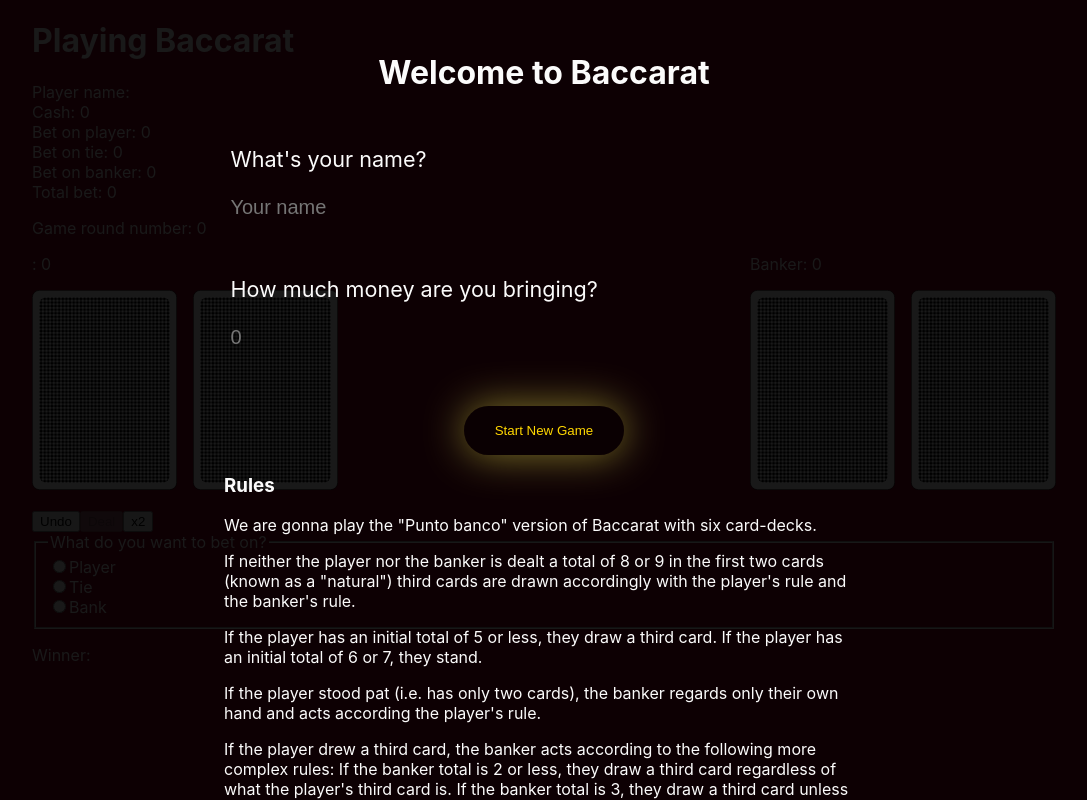
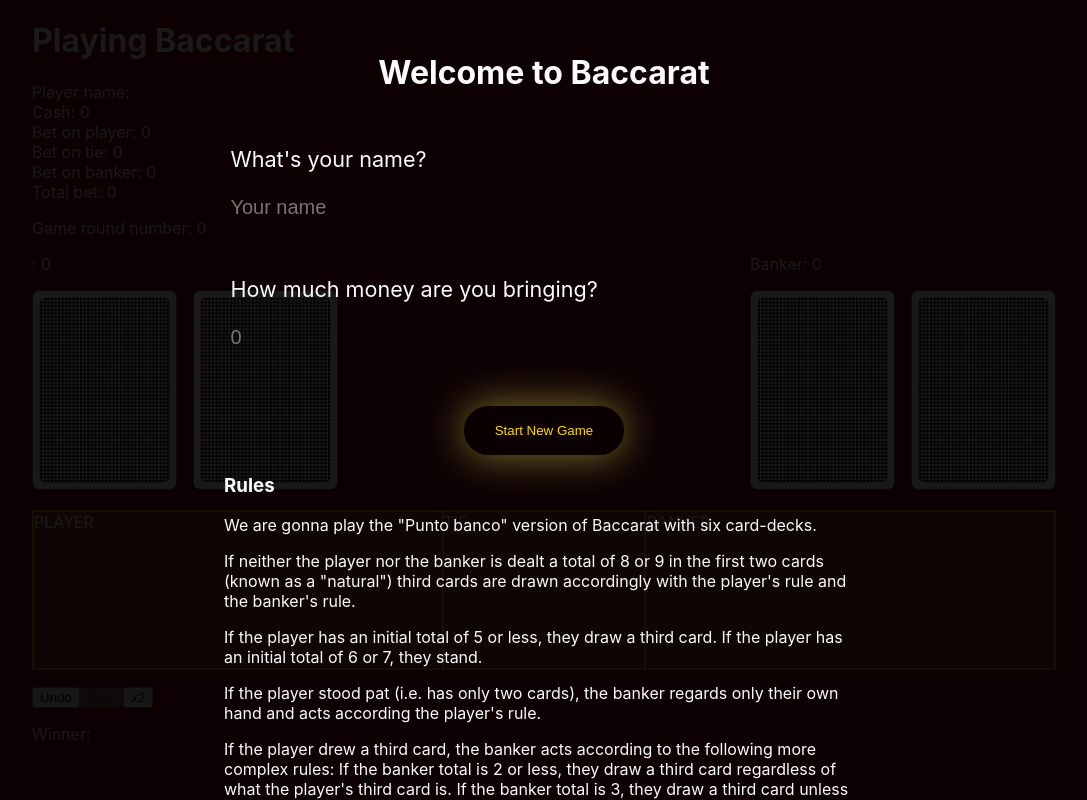
Before and after one commit to Ewelina92/Baccarat, a React (Create React App) app: page / in a window 1280 px wide. Shown: the whole page, without its empty margins (96-1183 px from the left). Built offline with nearby package versions, Linux system fonts and the light colour scheme.

Commit message:
add drag and drop

```diff
--- a/src/components/betting-chips/BettingChip.tsx
+++ b/src/components/betting-chips/BettingChip.tsx
@@ -16,7 +16,7 @@ export const BettingChip = ({
   isHidden,
   placeBet
 }: BettingChipProps) => {
-  const handleOnClick = () => {
+  const handleOnDragStart = () => {
     placeBet(value);
   };
 
@@ -25,8 +25,9 @@ export const BettingChip = ({
       className={styles.chip}
       type="button"
       value={value}
-      onClick={handleOnClick}
       hidden={isHidden}
+      draggable
+      onDragStart={handleOnDragStart}
     >
       {value}
     </button>
--- a/src/components/betting-chips/BettingChips.tsx
+++ b/src/components/betting-chips/BettingChips.tsx
@@ -1,8 +1,6 @@
 import React from "react";
 import { observer } from "mobx-react";
 import { BetOnOptions, BettingChip, BettingChipsValues } from "./BettingChip";
-import sound from "./betting-chip-sound.mp3";
-import { useAudio } from "../../hooks/useAudio";
 
 import styles from "./BettingChips.module.scss";
 import { useMainStore } from "../../hooks/useMainStore";
@@ -10,32 +8,34 @@ import { useMainStore } from "../../hooks/useMainStore";
 const bettingChipValues: BettingChipsValues[] = [1, 5, 25, 50, 100];
 
 export type BettingChipsProps = {
-  bettingChoice: BetOnOptions;
+  // bettingChoice: BetOnOptions;
 };
 
-export const BettingChips = observer(({ bettingChoice }: BettingChipsProps) => {
-  const { player, betOnPlayer, betOnTie, betOnBanker } = useMainStore();
-  const audio = useAudio(sound);
+export const BettingChips = observer(() => {
+  const { game, player } = useMainStore();
 
-  const addToBet = (value: number) => {
-    if (value > player.playerMoney) {
-      return;
-    }
+  //   if (value > player.playerMoney) {
+  //     return;
+  //   }
 
-    switch (bettingChoice) {
-      case "player":
-        betOnPlayer(value);
-        break;
-      case "tie":
-        betOnTie(value);
-        break;
-      case "bank":
-        betOnBanker(value);
-        break;
-      default:
-        return;
-    }
-    audio.play();
+  //   switch (bettingChoice) {
+  //     case "player":
+  //       betOnPlayer(value);
+  //       break;
+  //     case "tie":
+  //       betOnTie(value);
+  //       break;
+  //     case "bank":
+  //       betOnBanker(value);
+  //       break;
+  //     default:
+  //       return;
+  //   }
+  //   audio.play();
+  // };
+
+  const setBetValue = (value: number) => {
+    game.setChosenBetValue(value);
   };
 
   return (
@@ -45,7 +45,7 @@ export const BettingChips = observer(({ bettingChoice }: BettingChipsProps) => {
           key={value}
           value={value}
           isHidden={player.playerMoney < +value}
-          placeBet={addToBet}
+          placeBet={setBetValue}
         />
       ))}
     </div>
--- a/src/components/betting-chips/BettingControls.module.scss
+++ b/src/components/betting-chips/BettingControls.module.scss
@@ -1 +1,25 @@
-//
+.bettingField {
+    width: 100%;
+    display: flex;
+    margin-bottom: 1rem;
+
+    .player, .tie, .banker {
+        height: 10rem;
+        background: rgb(164, 54, 54);
+        border: 2px solid orange;
+    }
+
+    .player {
+        flex-basis: 40%;
+        border-width: 2px 0 2px 2px;
+    }
+
+    .tie {
+        flex-basis: 20%;
+    }
+
+    .banker {
+        flex-basis: 40%;
+        border-width: 2px 2px 2px 0;
+    }
+}
--- a/src/components/betting-chips/BettingControls.tsx
+++ b/src/components/betting-chips/BettingControls.tsx
@@ -1,15 +1,19 @@
-import React, { useEffect } from "react";
+import React, { SyntheticEvent, useEffect } from "react";
 import { observer } from "mobx-react";
 import { useMainStore } from "../../hooks/useMainStore";
 import { GameStage } from "../../stores/gameStore";
-import { BetOnOptions } from "./BettingChip";
 import sound from "./place-bets-please.mp3";
+import chipSound from "./betting-chip-sound.mp3";
 import { BettingChips } from "./BettingChips";
+import { useAudio } from "../../hooks/useAudio";
+
+import styles from "./BettingControls.module.scss";
 
 export const BettingControls = observer(() => {
-  const { game, doubleBets, undoLastBet } = useMainStore();
-  const [bettingChoice, setBettingChoice] = React.useState("");
-  const audio = new Audio(sound);
+  const { game, doubleBets, undoLastBet, betOnPlayer, betOnTie, betOnBanker } =
+    useMainStore();
+  const audio = useAudio(sound);
+  const chipAudio = useAudio(chipSound);
 
   useEffect(() => {
     if (game.gameStage === GameStage.InitialBet && game.gameRound !== 0) {
@@ -17,17 +21,49 @@ export const BettingControls = observer(() => {
     }
   }, [game.gameStage]);
 
-  const onOptionChange = (e: React.ChangeEvent<HTMLInputElement>) => {
-    setBettingChoice(e.target.value);
+  const betOnThePlayer = () => {
+    betOnPlayer(game.chosenBetValue);
+    chipAudio.play();
+  };
+  const betOnTheTie = () => {
+    betOnTie(game.chosenBetValue);
+    chipAudio.play();
+  };
+  const betOnTheBank = () => {
+    betOnBanker(game.chosenBetValue);
+    chipAudio.play();
   };
 
   const handleDeal = () => {
     game.setGameStage(GameStage.InitialCards);
   };
 
+  function allowDrop(ev: SyntheticEvent) {
+    ev.preventDefault();
+  }
+
   return (
     <>
-      <BettingChips bettingChoice={bettingChoice as BetOnOptions} />
+      <div className={styles.bettingField}>
+        <div
+          className={styles.player}
+          onDragOver={allowDrop}
+          onDrop={betOnThePlayer}
+        >
+          PLAYER
+        </div>
+        <div className={styles.tie} onDragOver={allowDrop} onDrop={betOnTheTie}>
+          TIE
+        </div>
+        <div
+          className={styles.banker}
+          onDragOver={allowDrop}
+          onDrop={betOnTheBank}
+        >
+          BANKER
+        </div>
+      </div>
+      <BettingChips />
       <button
         type="button"
         onClick={undoLastBet}
@@ -51,48 +87,6 @@ export const BettingControls = observer(() => {
       >
         x2
       </button>
-      <fieldset>
-        <legend>What do you want to bet on?</legend>
-
-        <div>
-          <label htmlFor="player">
-            <input
-              type="radio"
-              id="player"
-              name="bettingChoice"
-              value="player"
-              onChange={onOptionChange}
-            />
-            Player
-          </label>
-        </div>
-
-        <div>
-          <label htmlFor="tie">
-            <input
-              type="radio"
-              id="tie"
-              name="bettingChoice"
-              value="tie"
-              onChange={onOptionChange}
-            />
-            Tie
-          </label>
-        </div>
-
-        <div>
-          <label htmlFor="bank">
-            <input
-              type="radio"
-              id="bank"
-              name="bettingChoice"
-              value="bank"
-              onChange={onOptionChange}
-            />
-            Bank
-          </label>
-        </div>
-      </fieldset>
     </>
   );
 });
--- a/src/stores/gameStore.ts
+++ b/src/stores/gameStore.ts
@@ -21,12 +21,18 @@ export class GameStore {
 
   winner = "";
 
+  chosenBetValue = 0;
+
   constructor() {
     makeAutoObservable(this, {}, { autoBind: true });
   }
 
   get totalBet() {
     return this.playerBet + this.tieBet + this.bankerBet;
+  }
+
+  setChosenBetValue(value: number) {
+    this.chosenBetValue = value;
   }
 
   setGameStage(gameStage: GameStage) {
--- a/src/stores/mainStore.ts
+++ b/src/stores/mainStore.ts
@@ -41,18 +41,21 @@ export class MainStore {
   betOnPlayer(amount: number) {
     this.game.addToPlayerBet(amount);
     this.player.removePlayerMoney(amount);
+    this.game.setChosenBetValue(0);
     this.createSnapshot();
   }
 
   betOnTie(amount: number) {
     this.game.addToTieBet(amount);
     this.player.removePlayerMoney(amount);
+    this.game.setChosenBetValue(0);
     this.createSnapshot();
   }
 
   betOnBanker(amount: number) {
     this.game.addToBankerBet(amount);
     this.player.removePlayerMoney(amount);
+    this.game.setChosenBetValue(0);
     this.createSnapshot();
   }
 
```
